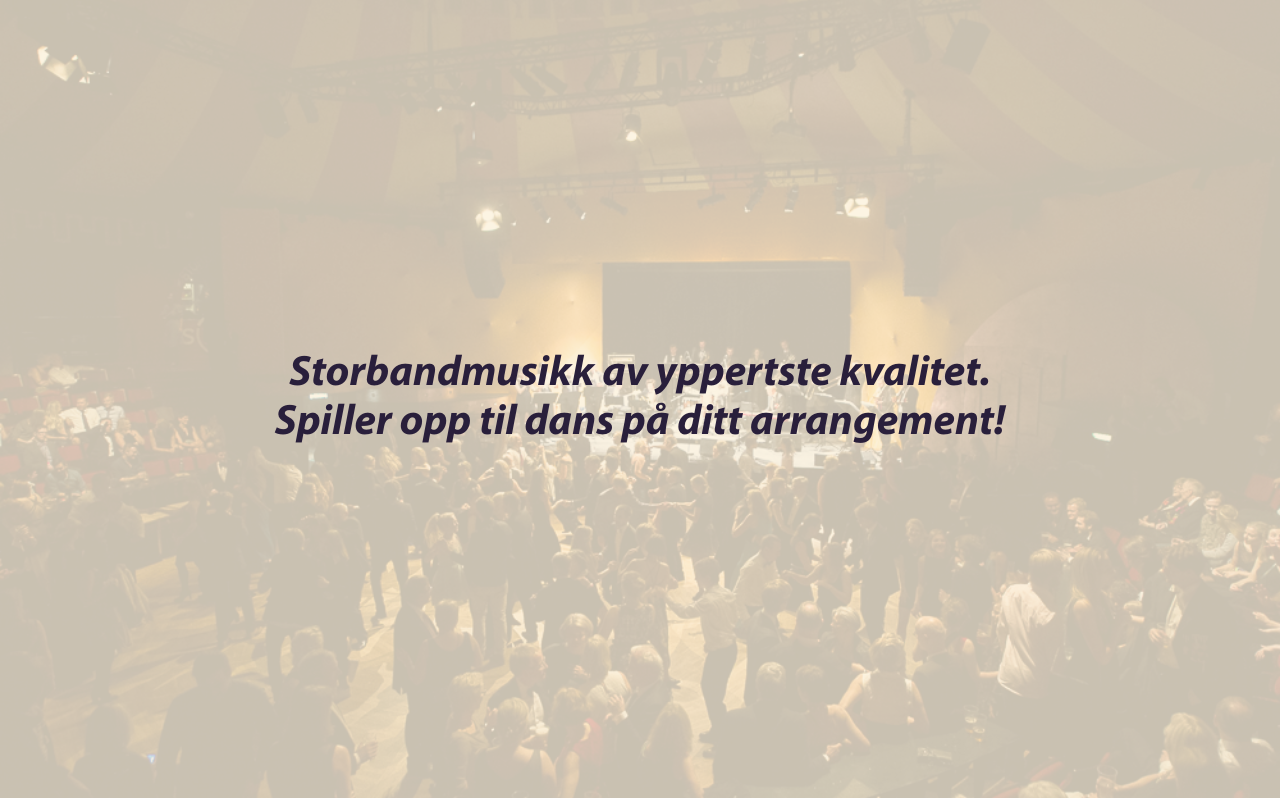
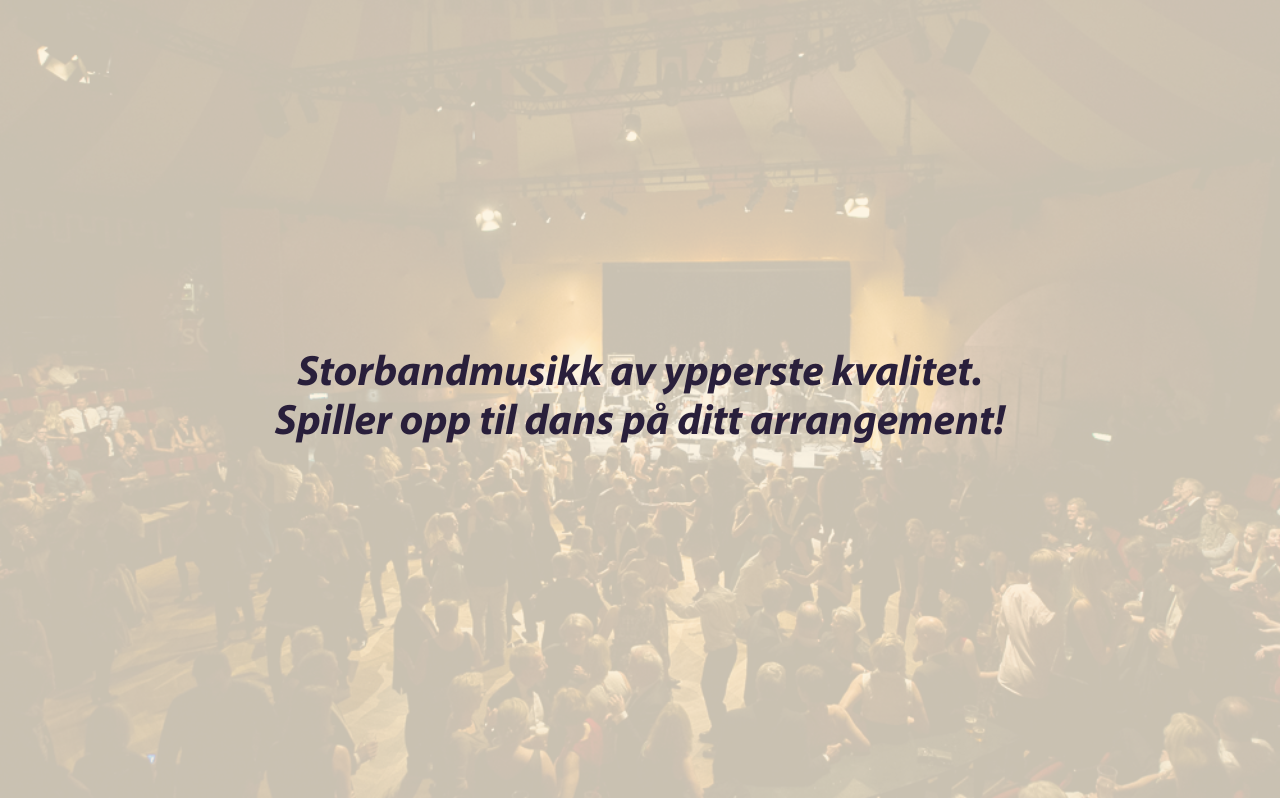
Before and after one commit to henninghalv/smollerweb, a PHP site: page /index.html in a window 1280 px wide. Shown: the part 801-1599 px from the top of the page. Run offline with PHP 8.4, Linux system fonts and the light colour scheme.

Commit message:
Fix typo and shrink quote width

```diff
--- a/css/style.css
+++ b/css/style.css
@@ -351,6 +351,10 @@ footer .photo-credit a {
   width: 100%;
 }
 
+.quote {
+  width: 95% !important;
+}
+
 /* Small devices (portrait tablets and large phones, 600px and up) */
 @media only screen and (min-width: 600px) {
 }
--- a/index.html
+++ b/index.html
@@ -47,7 +47,7 @@
     <section class="secondary image-section">
       <img src="assets/images/cover5.JPG" alt="S. Møller Storband spiller til dans i Storsalen" />
       <p class="quote">
-        Storbandmusikk av yppertste kvalitet. <br />
+        Storbandmusikk av ypperste kvalitet. <br />
         Spiller opp til dans på ditt arrangement!
       </p>
     </section>
```
